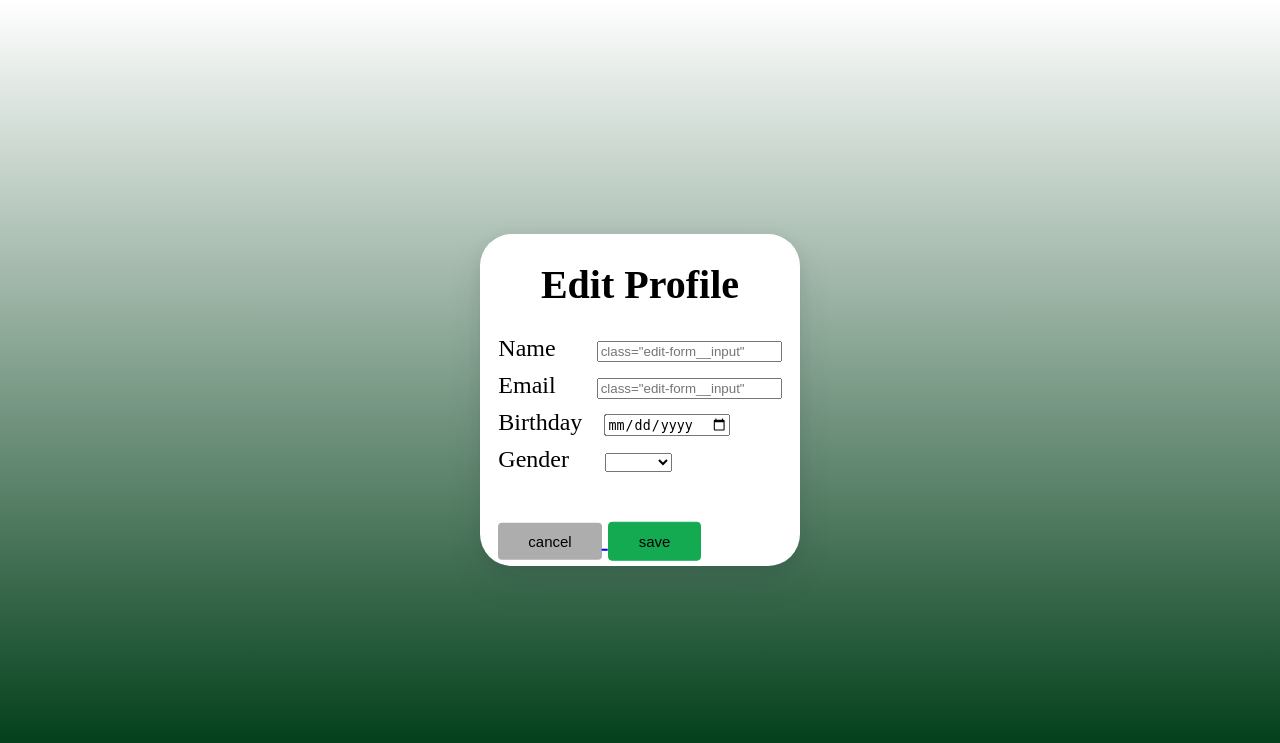
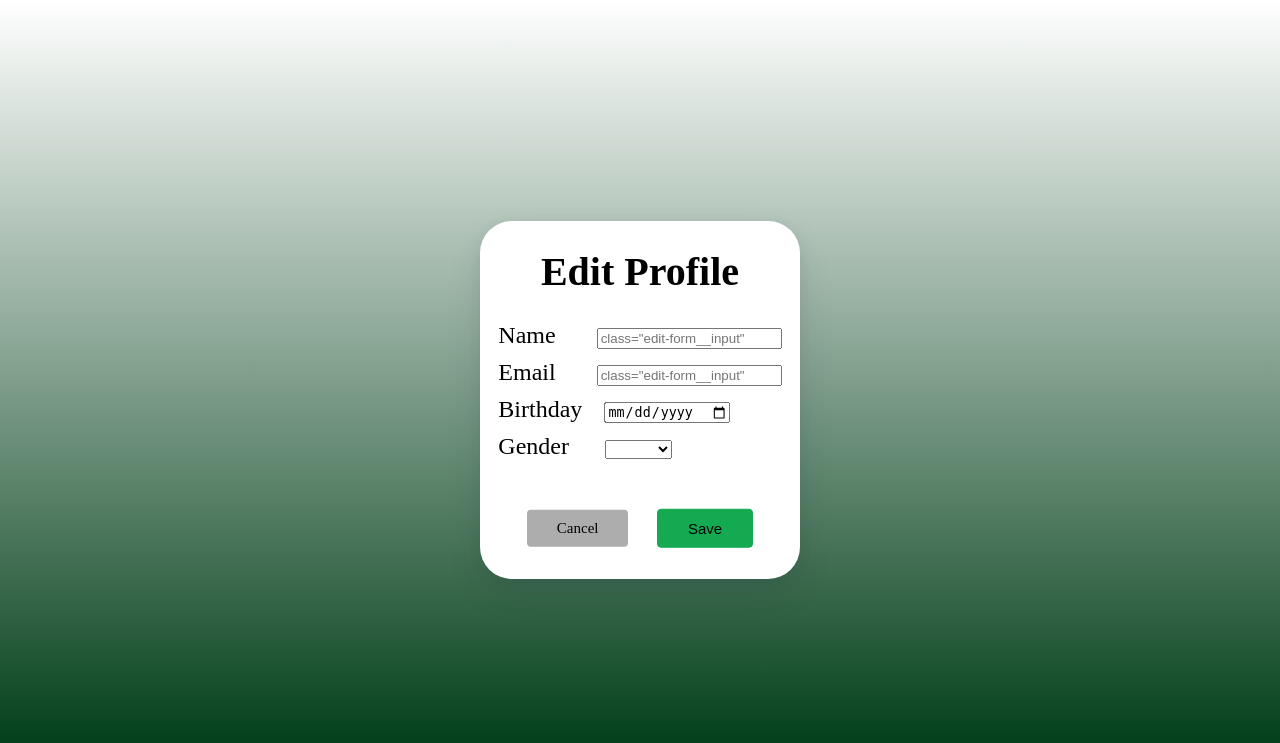
Before and after one commit to TJCornwell/Senior-Project, a Flask app: page /edit-profile in a window 1280 px wide. Shown: the top 743 px of the page. Run offline with Flask 3, Linux system fonts and the light colour scheme; the visitor is signed in with stand-in values (Sample User, id 1); some libraries are stand-ins or nearby versions.

Commit message:
Fixed cancel button to not submit. Changed some styling so height autosizes and everything fits in the box.

```diff
--- a/EasyBudget.py
+++ b/EasyBudget.py
@@ -89,7 +89,7 @@ def register():
                 return redirect(url_for('login'))
             except exc.IntegrityError as e:
                 db.session.rollback()
-                flash('<p style="color: red;">Email has already been registered. Please use another email address</p>')
+                flash('<p style="color: red;">Email has already been registered. Please use another email address.</p>')
                 return redirect(url_for('register'))
         else:
             pass_no_match = 'Passwords do not match. Please try again.'
@@ -167,7 +167,7 @@ def editProfile():
                 return redirect(url_for('profile'))
             except exc.IntegrityError as e:
                 db.session.rollback()
-                flash('<p style="color: red;">Email has already been registered. Please use another email address</p>')
+                flash('<p style="color: red;">Email has already been registered. Please use another email address.</p>')
                 return redirect(url_for('editProfile'))
 
 
--- a/static/css/EditProfile.css
+++ b/static/css/EditProfile.css
@@ -5,7 +5,7 @@ body{
     flex-direction: column;
     font-family: Karla;
     background: linear-gradient(to top,#05411C 7.5%, #fff 100%) ;
-    height: 100vh;
+    height: 100%;
 }
 
 /*------Edit Profile Page Styling------*/
@@ -19,13 +19,12 @@ body{
   align-items: center;
   display: flex;
   flex-direction: column;
-  max-width: 800px;
-  width: 25%;
-  height: 300px;
+  width: 20rem;
+  /* height: 22rem; */
   position: relative;
   z-index: 2;
   margin: auto;
-  padding-bottom: 2rem;
+  padding-bottom: 5rem;
   background: #fff;
   border-radius: 2rem;
   box-shadow: 0 15px 35px rgba(50,50,93,0.1), 0 5px 15px rgba(0,0,0,0.07);
@@ -64,11 +63,18 @@ body{
   padding-top: 10px;
 }
 
+.flashes{
+  font-size: 15px;
+  list-style-type: none;
+}
+
 /*--- Save Button ----*/
 .profile-page .content .buttons{
     bottom: 0;
     transform: translateY(125%);
-
+    display:flex;
+    justify-content: space-evenly;
+    align-items: center;
 }
 .profile-page .content .save{
 
@@ -87,7 +93,7 @@ body{
     transform: translateY(-2px);
   }
 
-  @media (min-width: 768px) {
+  @media (min-width: 250px) {
     .profile-page .content .save {
       padding: 10px 30px;
     }
@@ -103,6 +109,8 @@ body{
     font-weight: 400;
     outline: none;
     text-align: center;
+    text-decoration: none;
+    color: black;
   }
 
   .profile-page .content .cancel:hover {
@@ -110,7 +118,7 @@ body{
     transform: translateY(-2px);
   }
 
-  @media (min-width: 768px) {
+  @media (min-width: 250px) {
     .profile-page .content .cancel {
       padding: 10px 30px;
     }
--- a/templates/EditProfile.html
+++ b/templates/EditProfile.html
@@ -12,20 +12,10 @@
 
     <body>
             <!------Profile section------>
-            {% with messages = get_flashed_messages() %}
-            {% if messages %}
-                <ul class="flashes">
-                    {% for message in messages %}
-                        <li>{{ message | safe }}</li>
-                    {% endfor %}
-                </ul>
-            {% endif %}
-        {% endwith %}
         <div class="profile-page">
             <div class="content">
                 <div class="content-title">
                     <h1>Edit Profile</h1>
-
                 </div>
 
                 <div class="edit-main">
@@ -75,12 +65,22 @@
                                 <option value="Female">Female</option>
                             </select>
                         </div>
+                        {% with messages = get_flashed_messages() %}
+                            {% if messages %}
+                                <ul class="flashes">
+                                    {% for message in messages %}
+                                        <li>{{ message | safe }}</li>
+                                    {% endfor %}
+                                </ul>
+                            {% endif %}
+                        {% endwith %}
                         <div class="buttons">
-                            <a href="/profile"> <button class="cancel" >cancel</button> </a>
+                            <a  class="cancel" href="/profile">
+                                Cancel
+                            </a>
                              <button type="submit" class="save" value="Submit" >
-                                save
+                                Save
                             </button>
-
                          </div>
                     </form>
                 </div>
```
